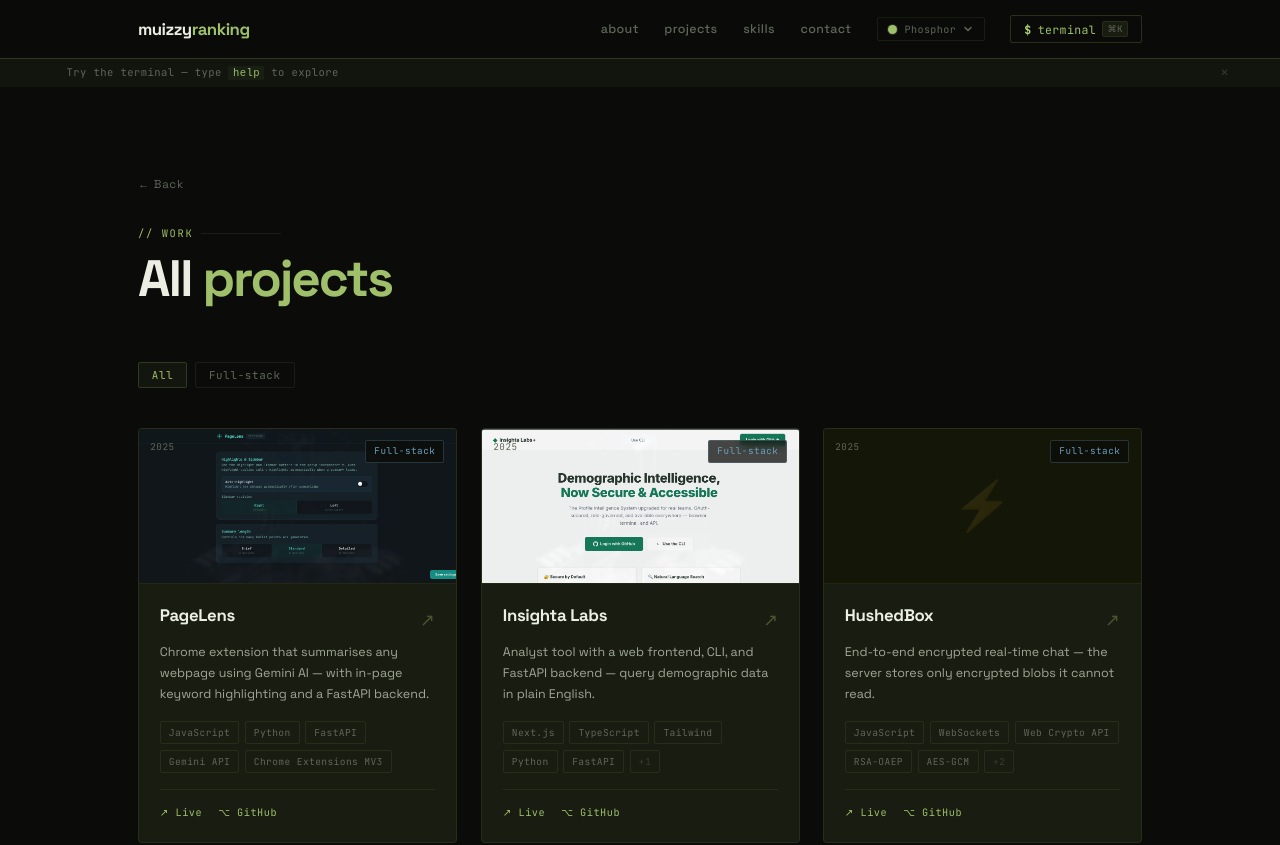
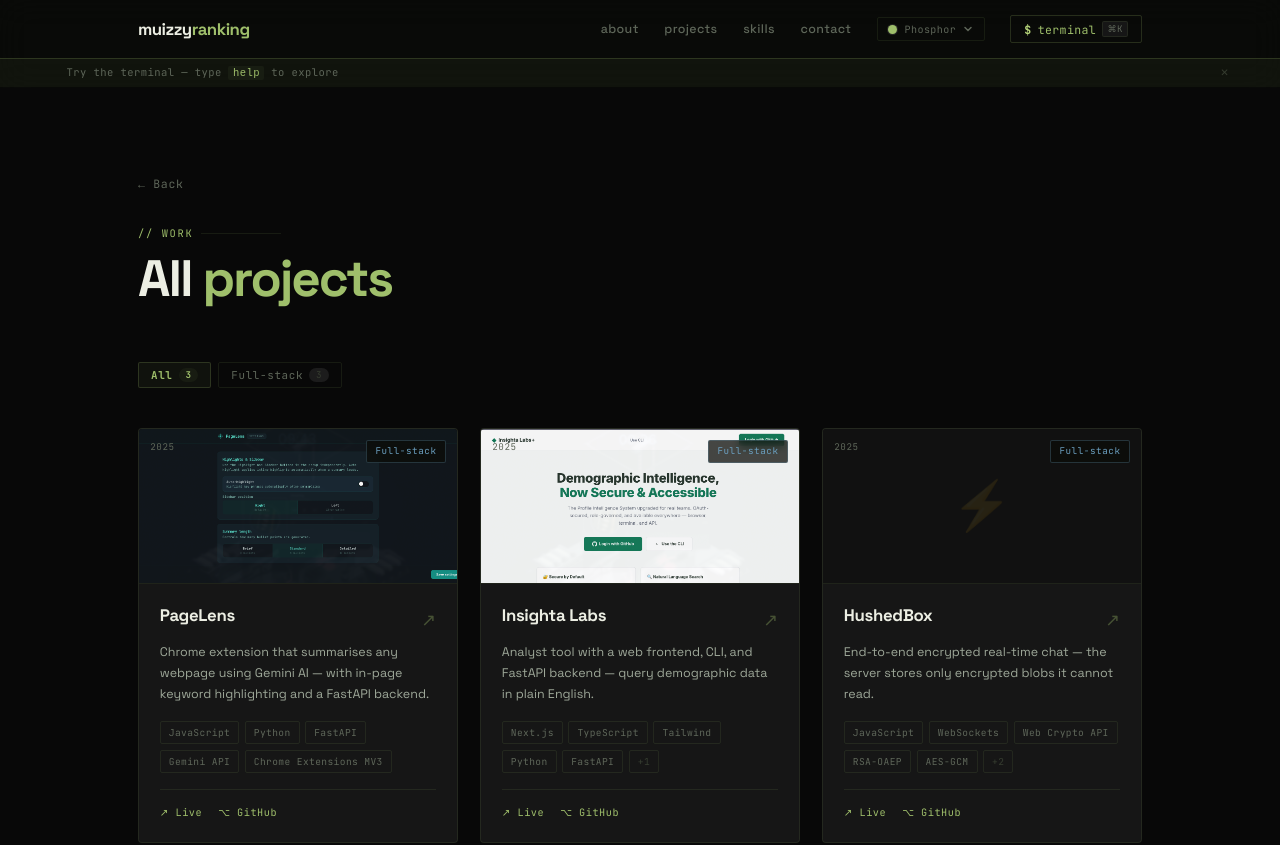
Before and after one commit to Muizzyranking/svelte-portfolio, a SvelteKit app: page /projects in a window 1280 px wide. Shown: the top 845 px of the page. Built offline with nearby package versions, Linux system fonts and the light colour scheme; a web font is replaced by a local one.

Commit message:
refactor: update designs

```diff
--- a/src/app.css
+++ b/src/app.css
@@ -1,7 +1,9 @@
-@import url('https://api.fontshare.com/v2/css?f[]=clash-display@400,500,600,700&f[]=satoshi@400,500,700&display=swap');
-@import url('https://fonts.googleapis.com/css2?family=Space+Grotesk:wght@300;400;500;600;700&family=JetBrains+Mono:ital,wght@0,300;0,400;0,500;0,700;1,400&display=swap');
+@import url("https://api.fontshare.com/v2/css?f[]=clash-display@400,500,600,700&f[]=satoshi@400,500,700&display=swap");
+@import url("https://fonts.googleapis.com/css2?family=Space+Grotesk:wght@300;400;500;600;700&family=JetBrains+Mono:ital,wght@0,300;0,400;0,500;0,700;1,400&display=swap");
 
-*, *::before, *::after {
+*,
+*::before,
+*::after {
   box-sizing: border-box;
   margin: 0;
   padding: 0;
@@ -15,11 +17,11 @@
   --green-faint: rgba(159, 191, 107, 0.06);
   --green-mid: rgba(159, 191, 107, 0.1);
 
-  --bg: #0b0c09;
-  --bg2: #0f1109;
-  --bg3: #141608;
-  --surface: #191c10;
-  --surface2: #1f2314;
+  --bg: #080808;
+  --bg2: #0c0c0c;
+  --bg3: #111111;
+  --surface: #161616;
+  --surface2: #1c1c1c;
 
   --border: rgba(159, 191, 107, 0.1);
   --border2: rgba(159, 191, 107, 0.2);
@@ -30,9 +32,9 @@
   --text3: #5e6659;
   --text4: #363d30;
 
-  --display: 'Clash Display', 'Space Grotesk', sans-serif;
-  --sans: 'Space Grotesk', system-ui, sans-serif;
-  --mono: 'JetBrains Mono', 'Fira Code', monospace;
+  --display: "Clash Display", "Space Grotesk", sans-serif;
+  --sans: "Space Grotesk", system-ui, sans-serif;
+  --mono: "JetBrains Mono", "Fira Code", monospace;
 
   --radius-sm: 2px;
   --radius: 4px;
@@ -63,7 +65,9 @@
   transition: opacity 0.2s;
 }
 
-a:hover { opacity: 0.75; }
+a:hover {
+  opacity: 0.75;
+}
 
 ::selection {
   background: rgba(159, 191, 107, 0.22);
@@ -76,18 +80,30 @@
   border-radius: var(--radius-sm);
 }
 
-::-webkit-scrollbar { width: 5px; height: 5px; }
-::-webkit-scrollbar-track { background: var(--bg); }
-::-webkit-scrollbar-thumb { background: var(--border2); border-radius: 3px; }
-::-webkit-scrollbar-thumb:hover { background: var(--border3); }
+::-webkit-scrollbar {
+  width: 5px;
+  height: 5px;
+}
+::-webkit-scrollbar-track {
+  background: var(--bg);
+}
+::-webkit-scrollbar-thumb {
+  background: var(--border2);
+  border-radius: 3px;
+}
+::-webkit-scrollbar-thumb:hover {
+  background: var(--border3);
+}
 
 /* ── Utilities ── */
 .sr-only {
   position: absolute;
-  width: 1px; height: 1px;
-  padding: 0; margin: -1px;
+  width: 1px;
+  height: 1px;
+  padding: 0;
+  margin: -1px;
   overflow: hidden;
-  clip: rect(0,0,0,0);
+  clip: rect(0, 0, 0, 0);
   white-space: nowrap;
   border-width: 0;
 }
@@ -96,13 +112,26 @@
 .reveal {
   opacity: 0;
   transform: translateY(28px);
-  transition: opacity 0.7s var(--ease-out), transform 0.7s var(--ease-out);
+  transition:
+    opacity 0.7s var(--ease-out),
+    transform 0.7s var(--ease-out);
 }
-.reveal.visible { opacity: 1; transform: none; }
-.reveal-delay-1 { transition-delay: 0.1s; }
-.reveal-delay-2 { transition-delay: 0.2s; }
-.reveal-delay-3 { transition-delay: 0.3s; }
-.reveal-delay-4 { transition-delay: 0.4s; }
+.reveal.visible {
+  opacity: 1;
+  transform: none;
+}
+.reveal-delay-1 {
+  transition-delay: 0.1s;
+}
+.reveal-delay-2 {
+  transition-delay: 0.2s;
+}
+.reveal-delay-3 {
+  transition-delay: 0.3s;
+}
+.reveal-delay-4 {
+  transition-delay: 0.4s;
+}
 
 /* ── Section layout ── */
 .section-inner {
@@ -124,7 +153,7 @@
 }
 
 .section-label::after {
-  content: '';
+  content: "";
   flex: 1;
   height: 1px;
   background: var(--border);
@@ -141,7 +170,9 @@
   color: var(--text);
 }
 
-.section-title span { color: var(--green); }
+.section-title span {
+  color: var(--green);
+}
 
 /* ── Buttons ── */
 .btn-primary {
@@ -158,17 +189,20 @@
   border: none;
   border-radius: var(--radius-sm);
   cursor: pointer;
-  transition: background 0.2s, transform 0.2s var(--ease-spring), box-shadow 0.2s;
+  transition:
+    background 0.2s,
+    transform 0.2s var(--ease-spring),
+    box-shadow 0.2s;
   text-decoration: none;
   position: relative;
   overflow: hidden;
 }
 
 .btn-primary::before {
-  content: '';
+  content: "";
   position: absolute;
   inset: 0;
-  background: rgba(255,255,255,0.12);
+  background: rgba(255, 255, 255, 0.12);
   opacity: 0;
   transition: opacity 0.2s;
 }
@@ -176,11 +210,13 @@
 .btn-primary:hover {
   background: var(--green-bright);
   transform: translateY(-2px);
-  box-shadow: 0 8px 24px rgba(159,191,107,0.25);
+  box-shadow: 0 8px 24px rgba(159, 191, 107, 0.25);
   opacity: 1;
 }
 
-.btn-primary:hover::before { opacity: 1; }
+.btn-primary:hover::before {
+  opacity: 1;
+}
 
 .btn-outline {
   display: inline-flex;
@@ -196,7 +232,11 @@
   border: 1px solid var(--border2);
   border-radius: var(--radius-sm);
   cursor: pointer;
-  transition: border-color 0.2s, background 0.2s, transform 0.2s var(--ease-spring), color 0.2s;
+  transition:
+    border-color 0.2s,
+    background 0.2s,
+    transform 0.2s var(--ease-spring),
+    color 0.2s;
   text-decoration: none;
 }
 
@@ -217,7 +257,10 @@
   padding: 0.18rem 0.5rem;
   border-radius: var(--radius-sm);
   letter-spacing: 0.04em;
-  transition: color 0.2s, border-color 0.2s, background 0.2s;
+  transition:
+    color 0.2s,
+    border-color 0.2s,
+    background 0.2s;
   white-space: nowrap;
 }
 
@@ -229,5 +272,7 @@
 
 /* ── Mobile base ── */
 @media (max-width: 768px) {
-  .section-inner { padding: 5rem 1.4rem; }
+  .section-inner {
+    padding: 5rem 1.4rem;
+  }
 }
--- a/src/app.d.ts
+++ b/src/app.d.ts
@@ -1,5 +1,3 @@
-// See https://svelte.dev/docs/kit/types#app.d.ts
-// for information about these interfaces
 declare global {
 	namespace App {
 		// interface Error {}
--- a/src/routes/+layout.svelte
+++ b/src/routes/+layout.svelte
@@ -2,13 +2,18 @@
   import '../app.css';
   import Nav from '$lib/components/Nav.svelte';
   import Terminal from '$lib/components/Terminal.svelte';
+  import CursorGlow from '$lib/components/CursorGlow.svelte';
   import { onMount } from 'svelte';
-  import { afterNavigate } from '$app/navigation';
+  import { afterNavigate, beforeNavigate } from '$app/navigation';
+  import { fly, fade } from 'svelte/transition';
+  import { page } from '$app/stores';
 
   let terminalOpen = false;
   function openTerminal() { terminalOpen = true; }
 
-  // Single persistent observer — recreated after every navigation
+  let transitionKey = '';
+  let transitioning = false;
+
   let revealObserver: IntersectionObserver | null = null;
 
   function teardown() {
@@ -26,7 +31,6 @@
       }),
       { threshold: 0.07, rootMargin: '0px 0px -32px 0px' }
     );
-    // Also instantly reveal anything already on screen
     document.querySelectorAll('.reveal').forEach(el => {
       const rect = el.getBoundingClientRect();
       if (rect.top < window.innerHeight * 0.94) {
@@ -39,7 +43,6 @@
 
   onMount(() => {
     setupReveal();
-
     const handleKey = (e: KeyboardEvent) => {
       if ((e.metaKey || e.ctrlKey) && e.key === 'k') {
         e.preventDefault();
@@ -47,25 +50,31 @@
       }
     };
     window.addEventListener('keydown', handleKey);
-
-    return () => {
-      teardown();
-      window.removeEventListener('keydown', handleKey);
-    };
+    return () => { teardown(); window.removeEventListener('keydown', handleKey); };
   });
 
-  // Re-run after every client-side navigation (fixes back-navigation bug)
-  afterNavigate(() => {
-    // Small delay to let Svelte finish rendering new page DOM
+  afterNavigate(({ to }) => {
+    transitionKey = to?.url.pathname ?? '';
     setTimeout(setupReveal, 80);
   });
+
+  $: transitionKey = $page.url.pathname;
 </script>
 
 <Nav on:openTerminal={openTerminal} />
+<CursorGlow />
 
-<main id="main-content">
-  <slot />
-</main>
+<a href="#main-content" class="sr-only-skip">Skip to main content</a>
+
+{#key transitionKey}
+  <main
+    id="main-content"
+    in:fly={{ y: 18, duration: 380, delay: 60 }}
+    out:fly={{ y: -12, duration: 220 }}
+  >
+    <slot />
+  </main>
+{/key}
 
 <footer>
   <div class="footer-inner">
@@ -78,33 +87,27 @@
 <Terminal bind:open={terminalOpen} />
 
 <style>
-  main { padding-top: 58px; }
+  .sr-only-skip { display: none; }
 
-  footer {
-    border-top: 1px solid var(--border);
+  main {
+    padding-top: 58px;
+    min-height: 100vh;
+    will-change: transform, opacity;
   }
+
+  footer { border-top: 1px solid var(--border); }
 
   .footer-inner {
     max-width: 1100px; margin: 0 auto;
     padding: 1.8rem 3rem;
-    display: flex; align-items: center; justify-content: space-between;
-    gap: 1rem;
+    display: flex; align-items: center; justify-content: space-between; gap: 1rem;
   }
 
-  .footer-note {
-    font-family: var(--mono);
-    font-size: 0.62rem;
-    color: var(--text4);
-    letter-spacing: 0.06em;
-  }
-
+  .footer-note { font-family: var(--mono); font-size: 0.62rem; color: var(--text4); letter-spacing: 0.06em; }
   .footer-center { color: var(--text3); }
 
   @media (max-width: 768px) {
-    .footer-inner {
-      flex-direction: column; gap: 0.5rem;
-      padding: 1.5rem 1.4rem; text-align: center;
-    }
+    .footer-inner { flex-direction: column; gap: 0.5rem; padding: 1.5rem 1.4rem; text-align: center; }
     .footer-center { display: none; }
   }
 </style>
--- /dev/null
+++ b/src/routes/+layout.ts
@@ -0,0 +1,2 @@
+export const prerender = false;
+export const ssr = true;
--- /dev/null
+++ b/src/routes/+page.ts
@@ -0,0 +1 @@
+export const prerender = true;
--- a/src/routes/projects/+page.svelte
+++ b/src/routes/projects/+page.svelte
@@ -1,27 +1,35 @@
 <script lang="ts">
+  import { fly, fade } from 'svelte/transition';
+  import { flip } from 'svelte/animate';
   import ProjectCard from '$lib/components/ProjectCard.svelte';
   import { projects } from '$lib/data/projects';
 
-  const categories = ['All', ...new Set(projects.map(p => p.category))];
+  const categories = ['All', ...Array.from(new Set(projects.map(p => p.category)))];
   let active = 'All';
 
   $: filtered = active === 'All' ? projects : projects.filter(p => p.category === active);
 </script>
 
 <svelte:head>
-  <title>Projects — Muiz Oyebowale</title>
-  <meta name="description" content="A collection of projects by Muiz Oyebowale — backend systems, AI/ML, and full-stack engineering." />
+  <title>Projects — muizzyranking</title>
+  <meta name="description" content="Full-stack projects — frontend, backend, AI/ML by Muiz Oyebowale." />
 </svelte:head>
 
+<div class="page-wrap">
   <div class="section-inner">
+    <div in:fly={{ y: 16, duration: 400, delay: 80 }}>
       <a href="/" class="back-link">← Back</a>
-
-  <div class="page-header">
       <div class="section-label">// work</div>
       <h1 class="section-title">All <span>projects</span></h1>
     </div>
 
-  <div class="filter-row" role="tablist" aria-label="Filter projects by category">
+    <!-- Filter tabs -->
+    <div
+      class="filter-row"
+      role="tablist"
+      aria-label="Filter by category"
+      in:fly={{ y: 12, duration: 350, delay: 160 }}
+    >
       {#each categories as cat}
         <button
           class="filter-btn"
@@ -31,65 +39,73 @@
           aria-selected={active === cat}
         >
           {cat}
+          <span class="filter-count">
+            {cat === 'All' ? projects.length : projects.filter(p => p.category === cat).length}
+          </span>
         </button>
       {/each}
     </div>
 
+    <!-- Grid with FLIP animation on filter -->
     <div class="projects-grid">
-    {#each filtered as project (project.slug)}
-      <ProjectCard {project} />
+      {#each filtered as project, i (project.slug)}
+        <div
+          animate:flip={{ duration: 350 }}
+          in:fly={{ y: 20, duration: 380, delay: i * 80 }}
+          out:fade={{ duration: 150 }}
+        >
+          <ProjectCard {project} index={i} />
+        </div>
       {/each}
+    </div>
   </div>
 </div>
 
 <style>
+  .page-wrap { min-height: 80vh; }
+
   .back-link {
-    display: inline-block;
-    font-size: 0.72rem;
-    color: var(--text3);
-    letter-spacing: 0.06em;
-    margin-bottom: 2rem;
-    text-decoration: none;
-    transition: color 0.2s;
+    display: inline-block; font-family: var(--mono); font-size: 0.72rem;
+    color: var(--text3); letter-spacing: 0.06em; text-decoration: none;
+    margin-bottom: 2rem; transition: color 0.2s;
   }
   .back-link:hover { color: var(--green); opacity: 1; }
 
-  .page-header { margin-bottom: 2rem; }
-
   .filter-row {
-    display: flex;
-    gap: 0.5rem;
-    flex-wrap: wrap;
-    margin-bottom: 2.5rem;
+    display: flex; gap: 0.45rem; flex-wrap: wrap; margin-bottom: 2.5rem;
   }
 
   .filter-btn {
-    font-family: var(--mono);
-    font-size: 0.68rem;
-    color: var(--text3);
-    background: transparent;
-    border: 1px solid var(--border);
-    padding: 0.3rem 0.8rem;
-    border-radius: var(--radius-sm);
-    cursor: pointer;
-    letter-spacing: 0.06em;
-    transition: all 0.2s;
+    display: flex; align-items: center; gap: 0.4rem;
+    font-family: var(--mono); font-size: 0.68rem; color: var(--text3);
+    background: transparent; border: 1px solid var(--border);
+    padding: 0.3rem 0.75rem; border-radius: var(--radius-sm);
+    cursor: pointer; letter-spacing: 0.06em; transition: all 0.2s;
+  }
+  .filter-btn:hover, .filter-btn.active {
+    color: var(--green); border-color: var(--border2); background: var(--green-faint);
+  }
+  .filter-btn.active { font-weight: 600; }
+
+  .filter-count {
+    font-size: 0.58rem; color: var(--text4); background: var(--surface2);
+    border-radius: 99px; padding: 0.05rem 0.35rem; min-width: 1.2rem;
+    text-align: center;
   }
 
-  .filter-btn:hover,
-  .filter-btn.active {
-    color: var(--green);
-    border-color: var(--border2);
-    background: var(--green-faint);
-  }
+  .filter-btn.active .filter-count { color: var(--green); background: var(--green-faint); }
 
   .projects-grid {
     display: grid;
     grid-template-columns: repeat(auto-fill, minmax(300px, 1fr));
-    gap: 1.5rem;
+    gap: 1.4rem;
   }
+
+  /* Make ProjectCard fill wrapper div */
+  .projects-grid > div { display: contents; }
 
   @media (max-width: 600px) {
     .projects-grid { grid-template-columns: 1fr; }
+    .projects-grid > div { display: block; }
   }
 </style>
--- /dev/null
+++ b/src/routes/projects/+page.ts
@@ -0,0 +1 @@
+export const prerender = true;
```
Also changed, not shown: src/routes/+page.svelte (+27 -19 lines), src/routes/projects/[slug]/+page.svelte (+9 -21 lines), src/routes/projects/[slug]/+page.ts (+8 -2 lines). Lines whose indentation alone changed are shown as unchanged.
